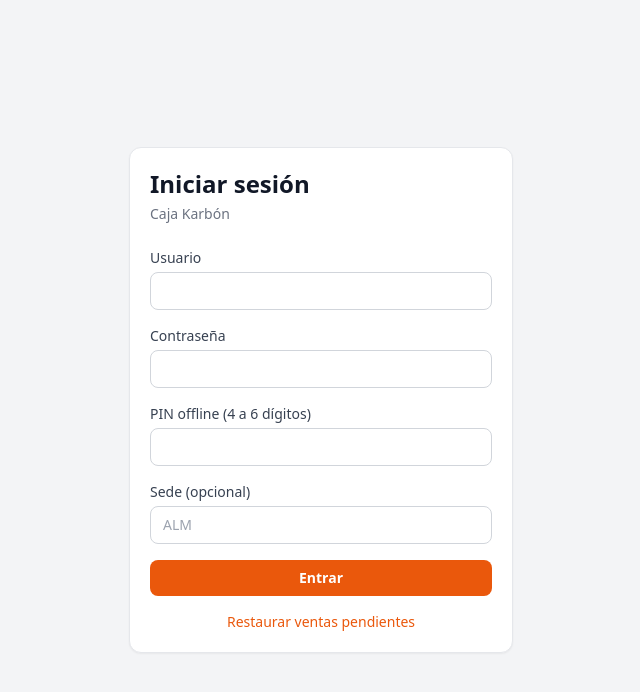
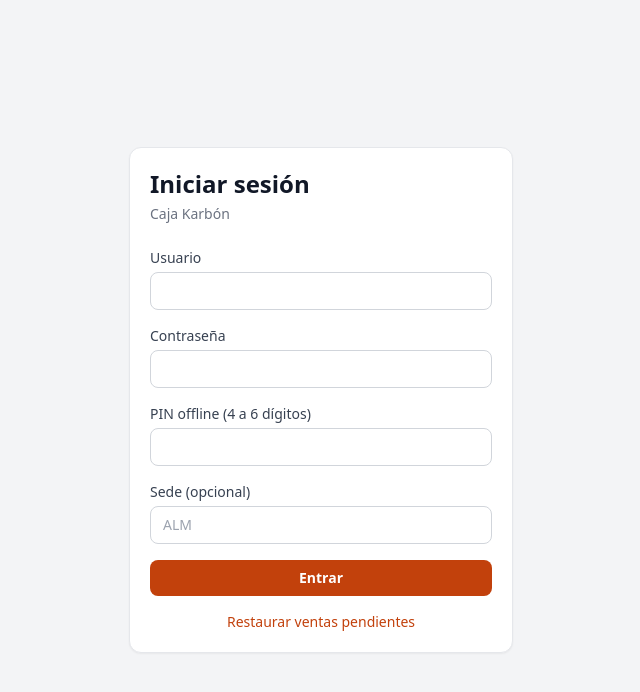
Before and after one commit to MalteDs/restaurant-plataform, a React (Vite) app in the folder frontend/: page /login in a window 1280 px wide. Shown: the top 692 px of the page, without its empty margins (319-959 px from the left). Built offline with nearby package versions, Linux system fonts and the light colour scheme; no server answers.

Commit message:
fix: sube el contraste de la marca y hace visible el foco

```diff
--- a/frontend/src/index.css
+++ b/frontend/src/index.css
@@ -13,3 +13,10 @@ body {
   font-family: ui-sans-serif, system-ui, -apple-system, 'Segoe UI', sans-serif;
   -webkit-font-smoothing: antialiased;
 }
+
+@layer base {
+  :where(button, a, input, select, textarea, [tabindex]:not([tabindex='-1'])):focus-visible {
+    outline: 2px solid #111827;
+    outline-offset: 2px;
+  }
+}
--- a/frontend/src/shared/ui/index.tsx
+++ b/frontend/src/shared/ui/index.tsx
@@ -25,7 +25,7 @@ export function Button({
 export function Input({ className = '', ...props }: InputHTMLAttributes<HTMLInputElement>) {
   return (
     <input
-      className={`w-full rounded-lg border border-gray-300 bg-white px-3 py-2 text-sm outline-none focus:border-brand-500 focus:ring-2 focus:ring-brand-500/20 ${className}`}
+      className={`w-full rounded-lg border border-gray-300 bg-white px-3 py-2 text-sm focus:border-brand-700 focus:ring-2 focus:ring-brand-700/30 ${className}`}
       {...props}
     />
   )
--- a/frontend/tailwind.config.ts
+++ b/frontend/tailwind.config.ts
@@ -7,8 +7,8 @@ export default {
         brand: {
           50: '#fff7ed',
           500: '#f97316',
-          600: '#ea580c',
-          700: '#c2410c'
+          600: '#c2410c',
+          700: '#9a3412'
         }
       }
     }
```
Also changed, not shown: 2 other files (tests, documents, lock files or other folders).
